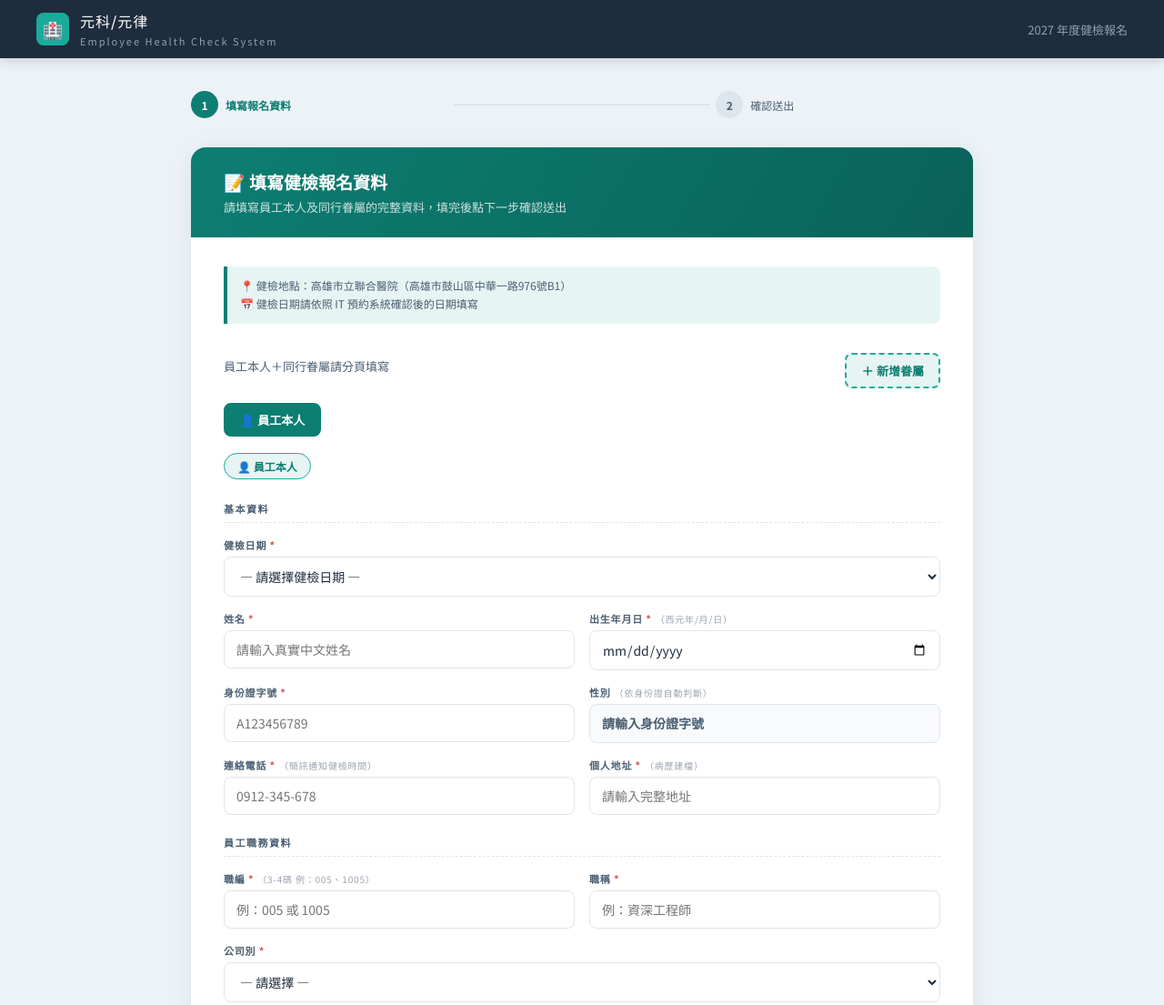
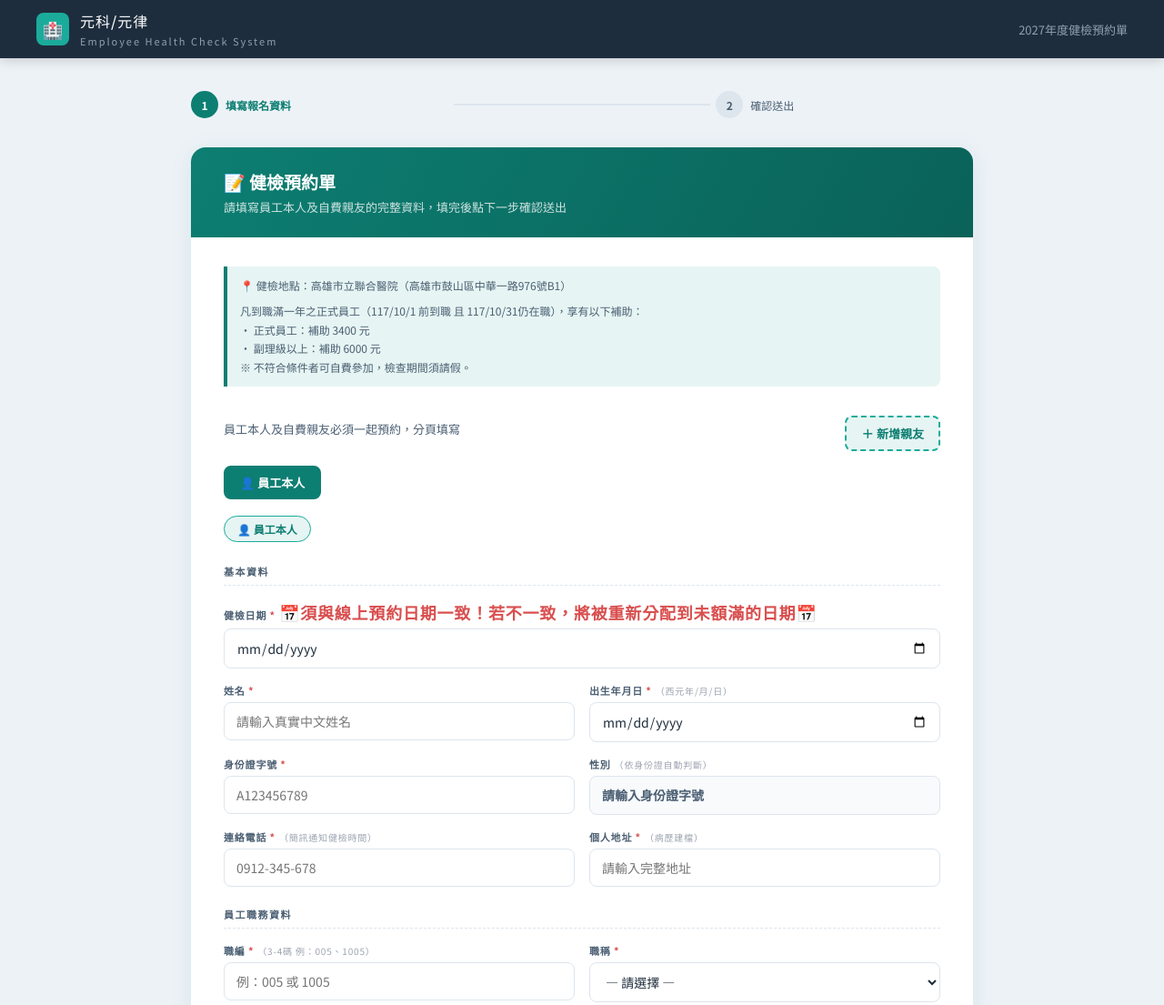
Before and after one commit to gn202506/health-check-2027, a plain HTML site: page index.html in a window 1280 px wide. Shown: the top 1105 px of the page at 91% size. Drawn offline with Linux system fonts and the light colour scheme.

Commit message:
Add files via upload

```diff
--- a/index.html
+++ b/index.html
@@ -164,7 +164,7 @@ textarea{resize:vertical;min-height:72px;}
       <div class="logo-sub">Employee Health Check System</div>
     </div>
   </div>
-  <div class="header-year">2027 年度健檢報名</div>
+  <div class="header-year">2027年度健檢預約單</div>
 </header>
 
 <main>
@@ -177,19 +177,24 @@ textarea{resize:vertical;min-height:72px;}
   <!-- PAGE 1：填寫資料 -->
   <div id="page1" class="card">
     <div class="card-header">
-      <h2>📝 填寫健檢報名資料</h2>
-      <p>請填寫員工本人及同行眷屬的完整資料，填完後點下一步確認送出</p>
+      <h2>📝 健檢預約單</h2>
+      <p>請填寫員工本人及自費親友的完整資料，填完後點下一步確認送出</p>
     </div>
     <div class="card-body">
       <div class="notice">
         📍 健檢地點：高雄市立聯合醫院（高雄市鼓山區中華一路976號B1）<br>
-        📅 健檢日期請依照 IT 預約系統確認後的日期填寫
-      </div>
+        <div style="margin-top:8px;">
+          凡到職滿一年之正式員工（117/10/1 前到職 且 117/10/31仍在職），享有以下補助：<br>
+          • 正式員工：補助 3400 元<br>
+          • 副理級以上：補助 6000 元<br>
+          ※ 不符合條件者可自費參加，檢查期間須請假。
+        </div>
+        </div>
 
       <!-- 眷屬新增按鈕 -->
       <div style="display:flex;align-items:center;justify-content:space-between;margin-bottom:16px;">
-        <div style="font-size:13px;color:var(--slate-m);">員工本人＋同行眷屬請分頁填寫</div>
-        <button class="btn-add-family" onclick="addFamily()">＋ 新增眷屬</button>
+        <div style="font-size:13px;color:var(--slate-m);">員工本人及自費親友必須一起預約，分頁填寫</div>
+        <button class="btn-add-family" onclick="addFamily()">＋ 新增親友</button>
       </div>
 
       <!-- 分頁 tabs -->
@@ -211,10 +216,9 @@ textarea{resize:vertical;min-height:72px;}
     </div>
     <div class="card-body">
       <table class="sum-table">
-        <thead><tr><th>身份</th><th>姓名</th><th>健檢日期</th><th>方案</th><th>費用小計</th></tr></thead>
+        <thead><tr><th>身份</th><th>姓名</th><th>健檢日期</th><th>方案</th><th>自費升等</th><th>加選項目</th></tr></thead>
         <tbody id="sumBody"></tbody>
       </table>
-      <div id="totalRow" style="text-align:right;font-size:15px;font-weight:700;color:var(--teal);margin-bottom:18px;padding-right:4px;"></div>
       <div style="font-size:12px;color:var(--slate-m);background:var(--slate-l);border-radius:8px;padding:12px 14px;line-height:1.7;">
         <div style="margin-bottom:8px;">
           凡到職滿一年之正式員工（117/10/1 前到職 且 117/10/31仍在職），享有以下補助：<br>
@@ -256,35 +260,14 @@ const GAS_URL = 'https://script.google.com/macros/s/AKfycbygMYmPll-_hPiSUwnbfqyG
 // ══════════════════════════════════════
 // ★ 健檢日期（請依實際場次修改）
 // ══════════════════════════════════════
-const DATE_OPTIONS = [
-  '2027/05/03（一）',
-  '2027/05/04（二）',
-  '2027/05/05（三）',
-  '2027/05/06（四）',
-  '2027/05/07（五）',
-  '2027/05/10（一）',
-  '2027/05/11（二）',
-  '2027/05/12（三）',
-  '2027/05/13（四）',
-  '2027/05/14（五）',
-  '2027/05/17（一）',
-  '2027/05/18（二）',
-  '2027/05/19（三）',
-  '2027/05/20（四）',
-  '2027/05/21（五）',
-  '2027/05/24（一）',
-  '2027/05/25（二）',
-  '2027/05/26（三）',
-  '2027/05/27（四）',
-  '2027/05/28（五）',
-  '2027/05/31（一）',
-  '2027/06/01（二）',
-];
+
 
 const PLANS = [
   {id:'A', name:'A 方案', price:3400, desc:'基礎健康檢查（含血液、尿液、腹部超音波、胸部X光等）'},
   {id:'B', name:'B 方案', price:6000, desc:'全套精密健康檢查（含A方案全項目＋腫瘤指標、心電圖、骨密度等）'},
 ];
+
+const JOB_TITLES = ['助理','管理師','工程師','組長','專案副理','專案經理','副理','經理','副總經理','總經理','董事長'];
 
 let persons = [];
 let familyCount = 0;
@@ -307,12 +290,14 @@ function init(){
   renderTabs();
 }
 
-// ── 新增眷屬 ──
+// ── 新增親友 ──
 function addFamily(){
+  saveTab(activeTab);
   familyCount++;
-  persons.push({type:'fam', label:`眷屬 ${familyCount}`, fd:{}});
-  activeTab = persons.length - 1;
+  persons.push({type:'fam', label:`自費親友 ${familyCount}`, fd:{}});
+  activeTab = 0;
   renderTabs();
+  window.scrollTo({top:0, behavior:'smooth'});
 }
 
 // ── 移除眷屬 ──
@@ -321,7 +306,7 @@ function removeFamily(idx){
   if(activeTab >= persons.length) activeTab = persons.length - 1;
   // 重新計算眷屬編號
   let fc = 0;
-  persons.forEach(p => { if(p.type==='fam'){ fc++; p.label=`眷屬 ${fc}`; } });
+  persons.forEach(p => { if(p.type==='fam'){ fc++; p.label=`自費親友 ${fc}`; } });
   familyCount = fc;
   renderTabs();
 }
@@ -361,22 +346,17 @@ function selectPlan(i, planId){
 // ── 表單 HTML ──
 function personFormHTML(p, i){
   const isEmp = p.type === 'emp';
-  const dateOpts = DATE_OPTIONS.map(d =>
-    `<option value="${d}" ${p.fd.date===d?'selected':''}>${d}</option>`
-  ).join('');
+
 
   return `
     <div class="type-badge ${isEmp?'badge-emp':'badge-fam'}">
-      ${isEmp ? '👤 員工本人' : '👨‍👩‍👧 眷屬自費'}
+      ${isEmp ? '👤 員工本人' : '👨‍👩‍👧 親友自費'}
     </div>
     <div class="form-grid">
       <div class="form-section">基本資料</div>
       <div class="fg span2">
-        <label>健檢日期 <span class="req">*</span></label>
-        <select id="p${i}_date">
-          <option value="">— 請選擇健檢日期 —</option>
-          ${dateOpts}
-        </select>
+          <label>健檢日期 <span class="req">*</span><span class="hint"><span style="color:#d94f4f;font-weight:bold;font-size:18px;">📅須與線上預約日期一致！若不一致，將被重新分配到未額滿的日期📅</span></span></label>
+        <input type="date" id="p${i}_date" value="${p.fd.date||''}">
       </div>
       <div class="fg"><label>姓名 <span class="req">*</span></label><input type="text" id="p${i}_name" placeholder="請輸入真實中文姓名" value="${p.fd.name||''}"></div>
       <div class="fg"><label>出生年月日 <span class="req">*</span><span class="hint">（西元年/月/日）</span></label><input type="date" id="p${i}_birth" value="${p.fd.birth||''}"></div>
@@ -391,7 +371,12 @@ function personFormHTML(p, i){
       ${isEmp ? `
       <div class="form-section">員工職務資料</div>
       <div class="fg"><label>職編 <span class="req">*</span><span class="hint">（3-4碼 例：005、1005）</span></label><input type="text" id="p${i}_empno" placeholder="例：005 或 1005" maxlength="4" value="${p.fd.empno||''}"></div>
-      <div class="fg"><label>職稱 <span class="req">*</span></label><input type="text" id="p${i}_jobtitle" placeholder="例：資深工程師" value="${p.fd.jobtitle||''}"></div>
+      <div class="fg"><label>職稱 <span class="req">*</span></label>
+        <select id="p${i}_jobtitle">
+          <option value="">— 請選擇 —</option>
+          ${JOB_TITLES.map(t=>`<option ${p.fd.jobtitle===t?'selected':''}>${t}</option>`).join('')}
+        </select>
+      </div>
       <div class="fg span2"><label>公司別 <span class="req">*</span></label>
         <select id="p${i}_company">
           <option value="">— 請選擇 —</option>
@@ -422,10 +407,10 @@ function personFormHTML(p, i){
       </div>
 
       <div class="form-section">自費項目與備註</div>
-      <div class="fg"><label>自費升等費用<span class="hint">（填金額）</span></label><input type="number" id="p${i}_upgrade" placeholder="例：500" min="0" value="${p.fd.upgrade||''}"></div>
-      <div class="fg"><label>加選項目</label><input type="text" id="p${i}_addon" placeholder="例：子宮頸抹片" value="${p.fd.addon||''}"></div>
-      <div class="fg span2"><label>備註<span class="hint">（替眷屬預約請在本欄備註）</span></label>
-        <textarea id="p${i}_note" placeholder="替眷屬預約請在本欄備註員工姓名/關係">${p.fd.note||''}</textarea>
+      <div class="fg span2"><label>自費升等費用<span class="hint">（超過補助額度，填差額金額；不符合補助條件自費參加，填全額）</span></label><input type="number" id="p${i}_upgrade" placeholder="例：正式員工補助3400元，自費升等選6000元方案者，則填自費升等差額【2600】" min="0" value="${p.fd.upgrade||''}"></div>
+      <div class="fg span2"><label>自費加選項目及費用<span class="hint">（填項目+金額 多筆用,分隔）</span></label><input type="text" id="p${i}_addon" placeholder="例：胰臟癌(CA-199)+400,胃鏡+1575" value="${p.fd.addon||''}"></div>
+      <div class="fg span2"><label>備註<span class="hint">（親友預約單請備註員工姓名）</span></label>
+        <textarea id="p${i}_note" placeholder="親友預約單請備註員工姓名">${p.fd.note||''}</textarea>
       </div>
     </div>
     ${i < persons.length - 1 ? `
@@ -510,22 +495,19 @@ function goToStep2(){
 
   // 建立確認表格
   const tbody = document.getElementById('sumBody'); tbody.innerHTML = '';
-  let total = 0;
   persons.forEach(p => {
-    const pl = PLANS.find(x => x.id===p.fd.plan) || {name:'—', price:0};
+    const pl = PLANS.find(x => x.id===p.fd.plan) || {name:'—'};
     const upgrade = parseInt(p.fd.upgrade) || 0;
-    const sub = pl.price + upgrade;
-    total += sub;
     const tr = document.createElement('tr');
     tr.innerHTML = `
-      <td><span class="${p.type==='emp'?'tag-e':'tag-f'}">${p.type==='emp'?'員工':'眷屬'}</span></td>
+      <td><span class="${p.type==='emp'?'tag-e':'tag-f'}">${p.type==='emp'?'員工':'親友自費'}</span></td>
       <td><strong>${p.fd.name||'—'}</strong>${p.type==='emp'?`<br><span style="font-size:11px;color:var(--slate-m)">${p.fd.company||''} ${p.fd.jobtitle||''}</span>`:''}</td>
       <td>${p.fd.date||'—'}</td>
-      <td>${pl.name}${p.fd.addon?`<br><span style="font-size:11px;color:var(--slate-m)">加選：${p.fd.addon}</span>`:''}</td>
-      <td style="font-weight:700;color:var(--teal)">NT$ ${sub.toLocaleString()}</td>`;
+      <td>${pl.name}<br><span style="font-size:12px;color:var(--teal);font-weight:700;">NT$ ${pl.price.toLocaleString()}</span></td>
+      <td>${upgrade > 0 ? 'NT$ '+upgrade.toLocaleString() : '—'}</td>
+      <td>${p.fd.addon||'—'}</td>`;
     tbody.appendChild(tr);
   });
-  document.getElementById('totalRow').textContent = `總費用：NT$ ${total.toLocaleString()}`;
   document.getElementById('page1').style.display = 'none';
   document.getElementById('page2').style.display = 'block';
   setStep(2);
@@ -588,7 +570,7 @@ async function submitAll(){
   persons.forEach(p => {
     const pl = PLANS.find(x => x.id===p.fd.plan) || {name:'—'};
     const tr = document.createElement('tr');
-    tr.innerHTML = `<td><span class="${p.type==='emp'?'tag-e':'tag-f'}">${p.type==='emp'?'員工':'眷屬'}</span></td><td>${p.fd.name||'—'}</td><td>${p.fd.date||'—'}</td><td>${pl.name}</td>`;
+    tr.innerHTML = `<td><span class="${p.type==='emp'?'tag-e':'tag-f'}">${p.type==='emp'?'員工':'親友自費'}</span></td><td>${p.fd.name||'—'}</td><td>${p.fd.date||'—'}</td><td>${pl.name}</td>`;
     tb.appendChild(tr);
   });
   ft.appendChild(tb);
```
